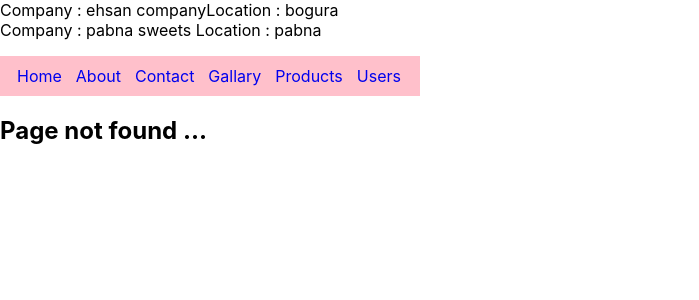
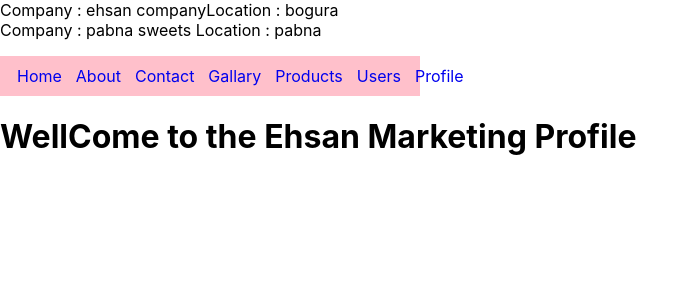
Before and after one commit to Mim-Hakkani/ReactRouter6, a React (Create React App) app: page /profile in a window 1280 px wide. Before the commit this address had no page. Shown: the top 300 px of the page, without its empty margins (0-699 px from the left). Built offline with nearby package versions, Linux system fonts and the light colour scheme.

Commit message:
setup the authenticate files

```diff
--- a/src/App.js
+++ b/src/App.js
@@ -13,6 +13,7 @@ import Gallary from './pages/Gallary';
 import Home from './pages/Home';
 import NewProducts from './pages/NewProducts';
 import Products from './pages/Products';
+import Profile from './pages/Profile';
 import UserDetails from './pages/UserDetails';
 import Users from './pages/Users';
 
@@ -70,6 +71,9 @@ function App() {
         <Route path="admin" element={<Admin /> }/>
       </Route>
 
+        <Route path="profile" element={<Profile /> }/>
+
+
 
         <Route path="*" element={<Page404 /> }/>
       </Routes>
--- a/src/Navigation/Nav.js
+++ b/src/Navigation/Nav.js
@@ -11,6 +11,7 @@ const Nav = () => {
                 <li><Link to="gallary" style={{textDecoration:'none',padding:'7px'}}>Gallary</Link></li>
                  <li><Link to="products" style={{textDecoration:'none',padding:'7px'}}>Products</Link></li>
                  <li><Link to="users" style={{textDecoration:'none',padding:'7px'}}>Users</Link></li>
+                 <li><Link to="profile" style={{textDecoration:'none',padding:'7px'}}>Profile</Link></li>
             </ul>
         </div>
     );
--- /dev/null
+++ b/src/pages/Profile.js
@@ -0,0 +1,11 @@
+import React from 'react';
+
+const Profile = () => {
+    return (
+        <div>
+            <h1>WellCome to the Ehsan Marketing Profile </h1>
+        </div>
+    );
+};
+
+export default Profile;
```
Also changed, not shown: 1 other file (tests, documents, lock files or other folders).
